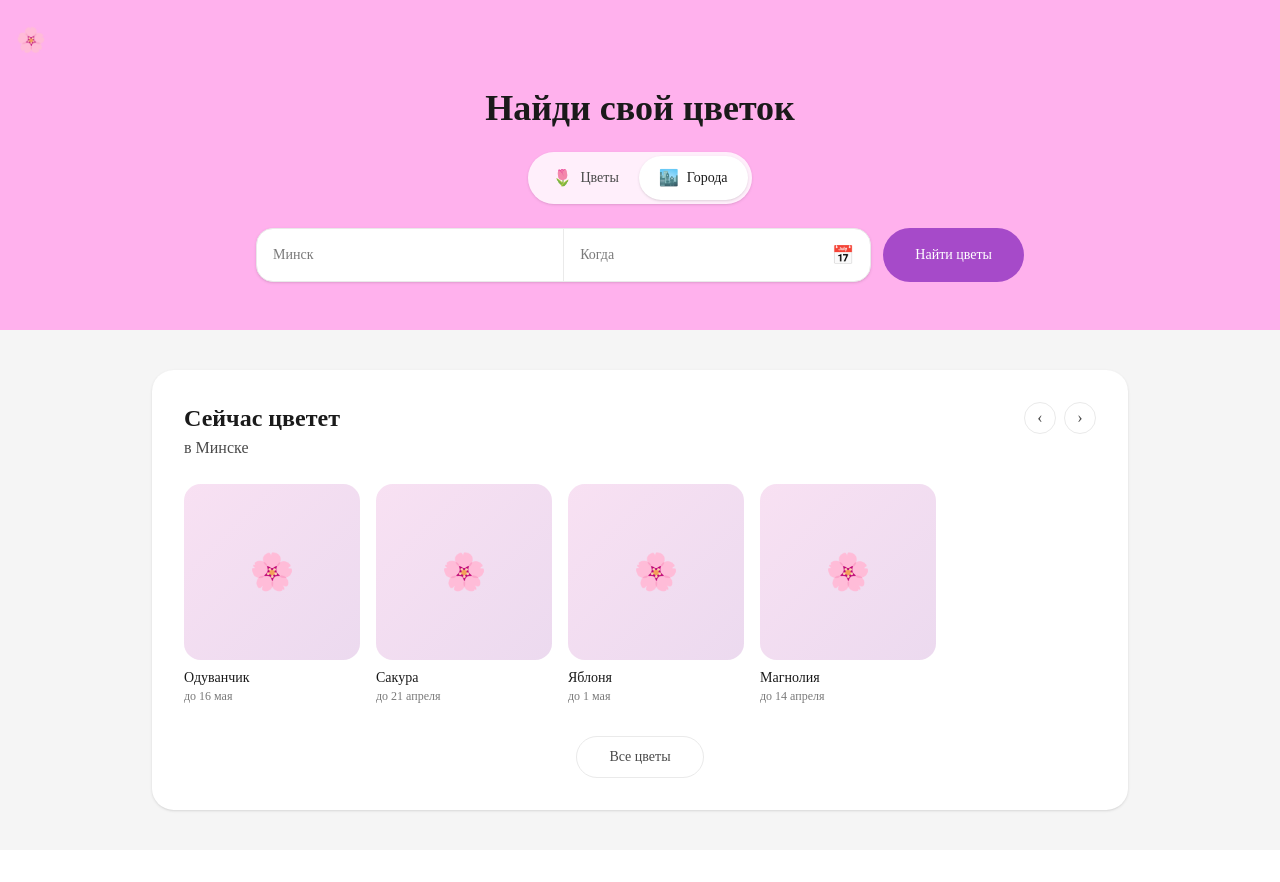
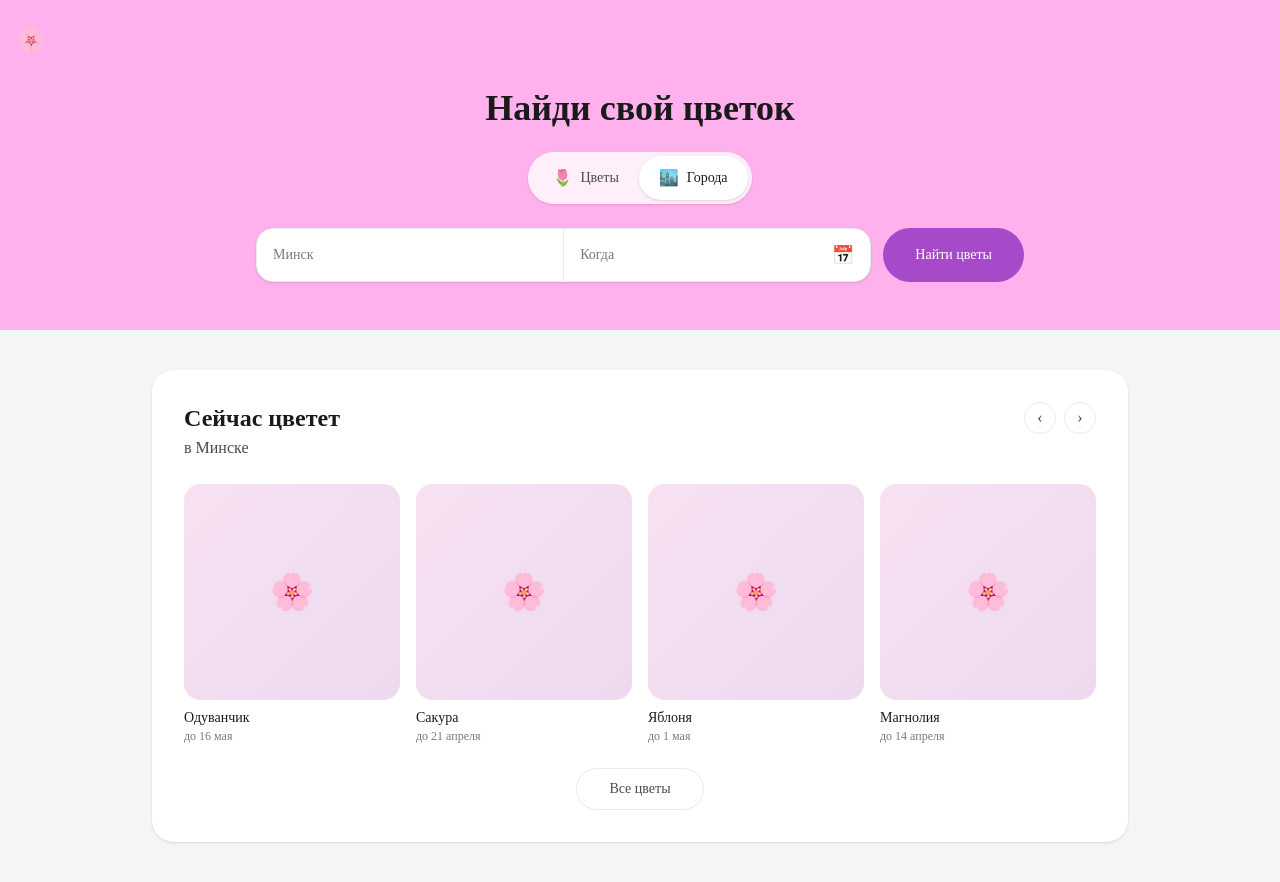
Before and after one commit to Spalesja/flowercalendar, a Next.js app: page / in a window 1280 px wide. Before the commit the page ends 850 px from the top, so only its background shows below. Built offline with nearby package versions, Linux system fonts and the light colour scheme.

Commit message:
fix card sizes

```diff
--- a/src/app/page.tsx
+++ b/src/app/page.tsx
@@ -59,7 +59,7 @@ export default function Home() {
             </div>
 
             {/* Plant cards */}
-            <div className="flex gap-4 overflow-x-auto pb-2 -mx-2 px-2">
+            <div className="grid grid-cols-2 sm:grid-cols-4 gap-4">
               {mockBlooming.map((plant) => (
                 <PlantBloomCard
                   key={plant.name}
--- a/src/components/cards/plant-bloom-card.tsx
+++ b/src/components/cards/plant-bloom-card.tsx
@@ -12,7 +12,7 @@ export function PlantBloomCard({
   href = "#",
 }: PlantBloomCardProps) {
   return (
-    <a href={href} className="group flex-shrink-0 w-40 sm:w-44">
+    <a href={href} className="group flex-1 min-w-0">
       <div className="aspect-square rounded-xl bg-surface-soft overflow-hidden mb-2">
         {imageUrl ? (
           <img
```
